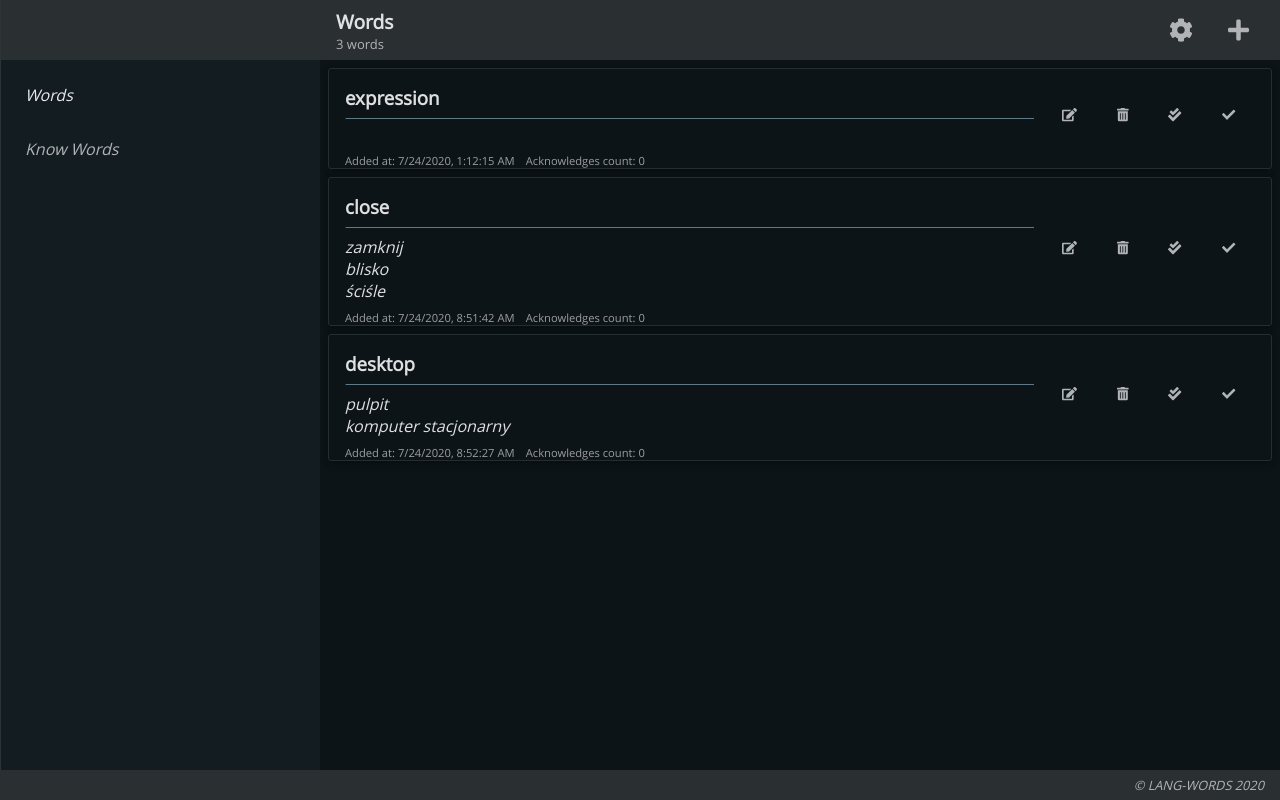
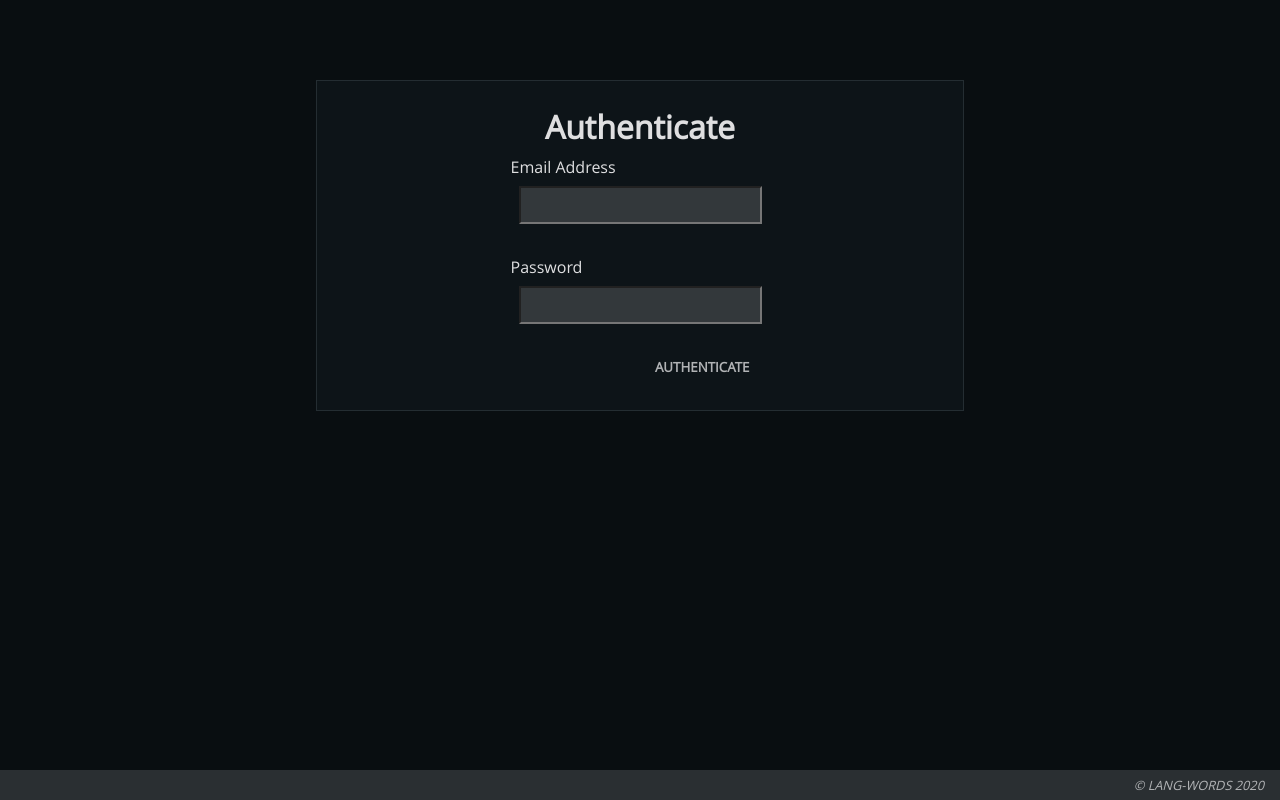
Before and after one commit to UnnamedXAer/lang-words, a React (Create React App) app: page /#words in a window 1280 px wide. Built offline with nearby package versions, Linux system fonts and the light colour scheme.

Commit message:
Add auth screen

```diff
--- a/src/components/App/AppContent.js
+++ b/src/components/App/AppContent.js
@@ -1,19 +1,29 @@
-import React from 'react';
+import React, { useContext } from 'react';
 import './AppContent.css';
 import SideDrawer from '../SideDrawer/SideDrawer';
 import Header from '../Header/Header';
 import Footer from '../Footer/Footer';
 import WorkSection from '../WorkSection/WorkSection';
+import { AppContext } from '../../context/AppContext';
+import Auth from '../Auth/Auth';
 
 const AppContent = () => {
+	const [appState, dispatchApp] = useContext(AppContext);
+
 	return (
 		<div className="app-content">
 			<div className="app-content-work-section-container">
-				<SideDrawer />
-				<div className="app-content-work-section">
-					<Header />
-					<WorkSection />
-				</div>
+				{appState.user ? (
+					<>
+						<SideDrawer />
+						<div className="app-content-work-section">
+							<Header appState={appState} dispatchApp={dispatchApp} />
+							<WorkSection />
+						</div>
+					</>
+				) : (
+					<Auth dispatchApp={dispatchApp} />
+				)}
 			</div>
 			<Footer />
 		</div>
--- /dev/null
+++ b/src/components/Auth/Auth.css
@@ -0,0 +1,52 @@
+.auth-container {
+	width: 100%;
+	height: 100%;
+	display: flex;
+	align-items: center;
+	justify-content: center;
+}
+
+.auth {
+	position: absolute;
+	top: 10%;
+	width: 100%;
+	max-width: var(--min-width);
+
+	align-self: center;
+	justify-self: center;
+	display: flex;
+	flex-direction: column;
+	align-items: center;
+
+	padding: 24px 24px;
+
+	border: 1px solid var(--border);
+	background-color: var(--bg-work-section);
+}
+
+.auth form {
+	display: flex;
+	flex-direction: column;
+}
+
+.auth form label {
+	display: flex;
+	flex-direction: column;
+	margin: 8px auto 16px auto;
+	position: relative;
+}
+
+.auth form button {
+	align-self: flex-end;
+}
+
+.auth-helper-text {
+	font-size: 0.8em;
+	color: var(--color-dark);
+	bottom: -0.8em;
+	position: absolute;
+}
+
+.auth-helper-text.auth-helper-text-error {
+	color: var(--reject);
+}
--- /dev/null
+++ b/src/components/Auth/Auth.js
@@ -0,0 +1,123 @@
+import React, { useState } from 'react';
+import './Auth.css';
+import Input from '../UI/Input/Input';
+import Button from '../UI/Button';
+import { AppContextActions } from '../../context/AppContext';
+import Alert from '../UI/Alert/Alert';
+
+const Auth = ({ dispatchApp }) => {
+	const [error, setError] = useState(null);
+	const [loading, setLoading] = useState(false);
+	const [isLogin, setIsLogin] = useState(true);
+	const [values, setValues] = useState({ email: '', password: '' });
+	const [formErrors, setFormErrors] = useState({ email: null, password: null });
+
+	const formChangeHandler = (ev) => {
+		const {
+			target: { name, value },
+		} = ev;
+
+		setValues((prevState) => ({ ...prevState, [name]: value }));
+	};
+
+	const submitHandler = async (ev) => {
+		ev.preventDefault();
+		const email = values.email.trim();
+		const password = values.password;
+
+		let isValid = true;
+
+		if (email === '') {
+			isValid = false;
+			setFormErrors((prevState) => ({
+				...prevState,
+				email: 'Email Address is required',
+			}));
+		} else {
+			setFormErrors((prevState) => ({
+				...prevState,
+				email: null,
+			}));
+		}
+		if (password === '') {
+			isValid = false;
+			setFormErrors((prevState) => ({
+				...prevState,
+				password: 'Password is required',
+			}));
+		} else {
+			setFormErrors((prevState) => ({
+				...prevState,
+				password: null,
+			}));
+		}
+
+		if (!isValid) {
+			return;
+		}
+
+		setError(null);
+		setLoading(true);
+		try {
+			const response = await authenticate();
+			if (response) {
+				dispatchApp({
+					type: AppContextActions.AUTHENTICATE,
+					payload: { user: { email: values.email } },
+				});
+			} else throw new Error('Authentication failed, please try again.');
+		} catch (err) {
+			setError(err.message);
+			setLoading(false);
+		}
+	};
+
+	const authenticate = () =>
+		new Promise((resolve, reject) =>
+			setTimeout(() => {
+				resolve({ email: 'rkl2@o2.pl' });
+			}, 1400)
+		);
+
+	return (
+		<div className="auth-container">
+			<div className="auth">
+				<h1>Authenticate</h1>
+				<form onSubmit={submitHandler}>
+					<label>
+						Email Address
+						<Input
+							name="email"
+							type="email"
+							onChange={formChangeHandler}
+							disabled={loading}
+						/>
+						{formErrors.email && (
+							<p className="auth-helper-text auth-helper-text-error">
+								{formErrors.email}
+							</p>
+						)}
+					</label>
+					<label>
+						Password
+						<Input
+							name="password"
+							type="password"
+							onChange={formChangeHandler}
+							disabled={loading}
+						/>
+						{formErrors.password && (
+							<p className="auth-helper-text auth-helper-text-error">
+								{formErrors.password}
+							</p>
+						)}
+					</label>
+					<Button loading={loading}>Authenticate</Button>
+				</form>
+				{error && <Alert severity="error">{error}</Alert>}
+			</div>
+		</div>
+	);
+};
+
+export default Auth;
--- a/src/components/Header/Header.js
+++ b/src/components/Header/Header.js
@@ -3,13 +3,17 @@ import './Header.css';
 import { FontAwesomeIcon } from '@fortawesome/react-fontawesome';
 import Button from '../UI/Button';
 import AddWord from '../AddWord/AddWord';
-import { AppContext, ROUTES } from '../../context/AppContext';
+import { ROUTES, AppContextActions } from '../../context/AppContext';
 import { WordsContext } from '../../context/WordsContext';
 
-const Header = () => {
+const Header = ({ appState: { activeRoute, user }, dispatchApp }) => {
 	const [addWordOpen, setAddWordOpen] = useState(false);
-	const [{ activeRoute }] = useContext(AppContext);
 	const [{ words, fetchingWords, wordsFetched }] = useContext(WordsContext);
+
+	const logoutHandler = () => {
+		dispatchApp({ type: AppContextActions.LOGOUT });
+	};
+
 	return (
 		<header className="header">
 			<div className="header-title">
@@ -22,6 +26,18 @@ const Header = () => {
 				</span>
 			</div>
 			<div className="header-actions">
+				<span>
+					<p>{user.email}</p>
+				</span>
+				<span>
+					<Button
+						className="header-actions-button"
+						title="Logout"
+						onClick={logoutHandler}
+					>
+						Logout
+					</Button>
+				</span>
 				<span>
 					<Button className="header-actions-button" title="Settings">
 						<FontAwesomeIcon icon="cog" size="lg" />
--- a/src/context/AppContext.js
+++ b/src/context/AppContext.js
@@ -25,10 +25,14 @@ const getInitialRoute = () => {
 
 const initialState = {
 	activeRoute: getInitialRoute(),
+	user: null,
+	authLoading: false,
 };
 
 export const AppContextActions = {
 	REDIRECT: 'APP_REDIRECT',
+	AUTHENTICATE: 'APP_AUTHENTICATE',
+	LOGOUT: 'APP_LOGOUT',
 };
 
 const reducer = (state, action) => {
@@ -38,7 +42,19 @@ const reducer = (state, action) => {
 				...state,
 				activeRoute: action.payload,
 			};
+		case AppContextActions['AUTHENTICATE']:
+			const { user } = action.payload;
 
+			return {
+				...state,
+				user,
+			};
+
+		case AppContextActions['LOGOUT']:
+			return {
+				...state,
+				user: null,
+			};
 		default:
 			return state;
 	}
```
